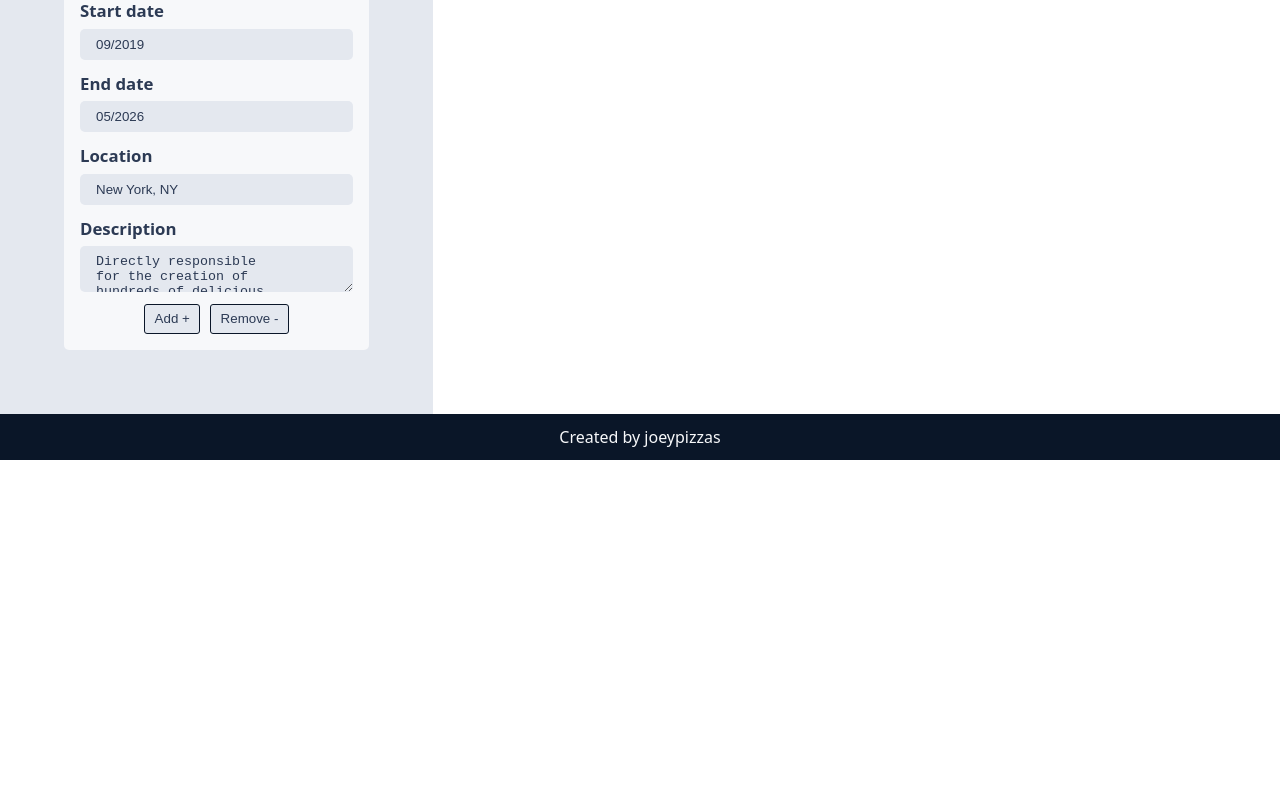
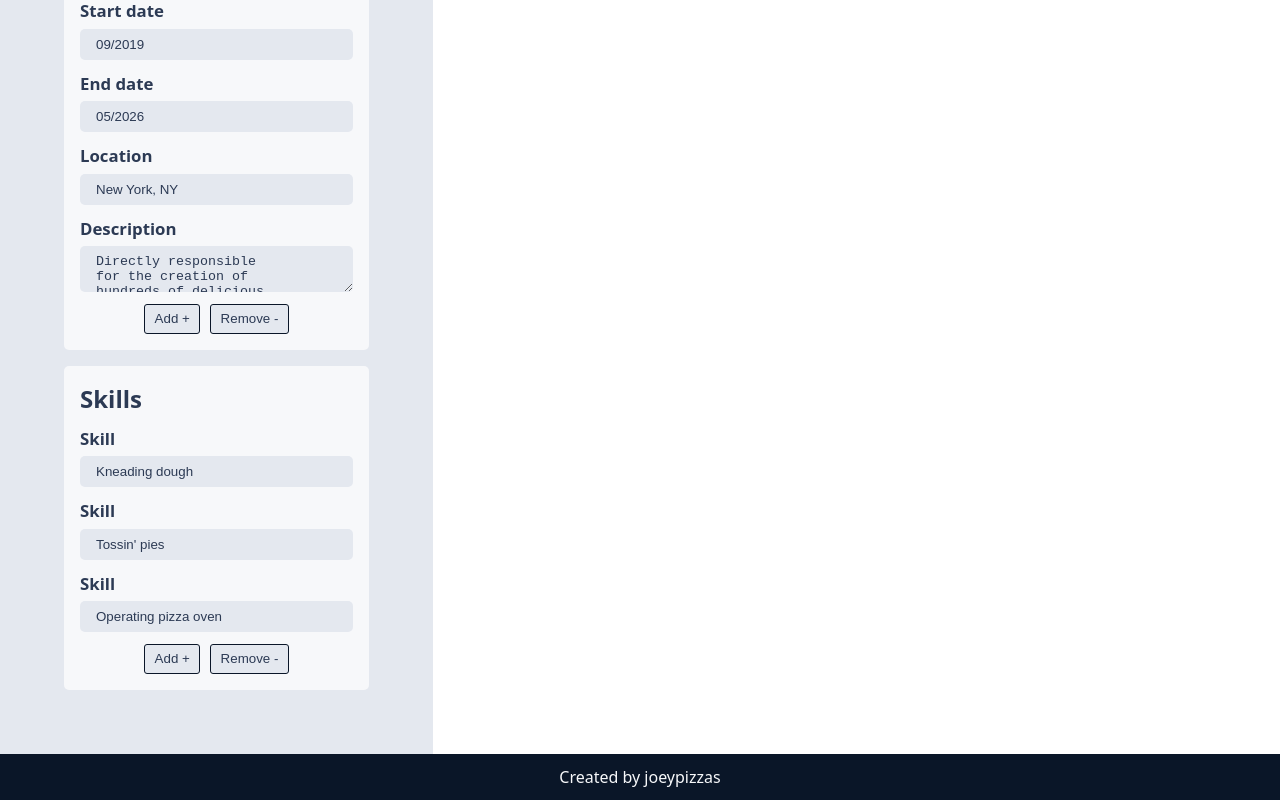
Before and after one commit to joeypizzas/resume-app, a React (Vite) app: page / in a window 1280 px wide. Shown: the part 1310-2110 px from the top of the page. Before the commit the page ends 1770 px from the top, so only its background shows below. Built offline with nearby package versions, Linux system fonts and the light colour scheme.

Commit message:
Hardcoded skills form

```diff
--- a/src/components/ResumeBuilder/ResumeBuilder.jsx
+++ b/src/components/ResumeBuilder/ResumeBuilder.jsx
@@ -103,6 +103,32 @@ export function ResumeBuilder() {
           ></ResumeBuilderButton>
         </ButtonContainer>
       </ResumeBuilderForm>
+      <ResumeBuilderForm header="Skills">
+        <FormFieldsContainer>
+          <FormField
+            fieldHeader="Skill"
+            initialInput="Kneading dough"
+          ></FormField>
+          <FormField
+            fieldHeader="Skill"
+            initialInput="Tossin' pies"
+          ></FormField>
+          <FormField
+            fieldHeader="Skill"
+            initialInput="Operating pizza oven"
+          ></FormField>
+        </FormFieldsContainer>
+        <ButtonContainer>
+          <ResumeBuilderButton
+            label="Add +"
+            onClick={() => console.log("Clicked")}
+          ></ResumeBuilderButton>
+          <ResumeBuilderButton
+            label="Remove -"
+            onClick={() => console.log("Clicked")}
+          ></ResumeBuilderButton>
+        </ButtonContainer>
+      </ResumeBuilderForm>
     </div>
   );
 }
```
